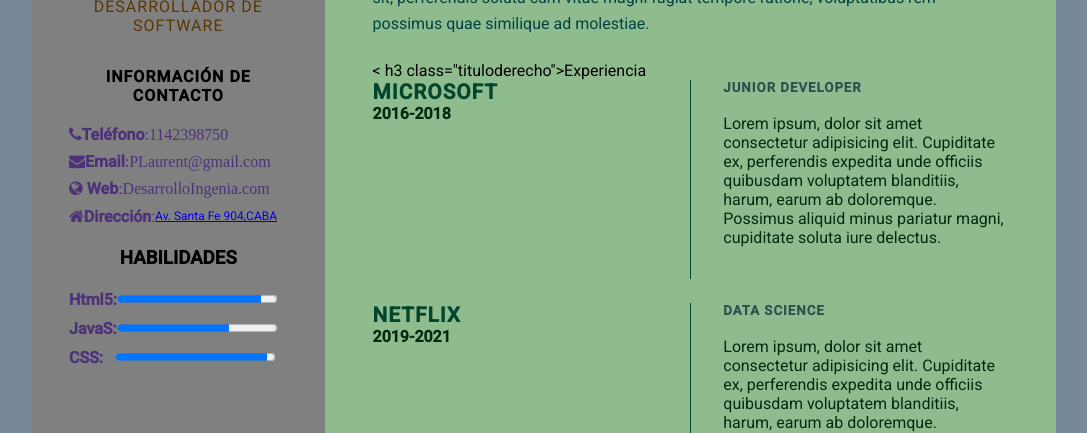
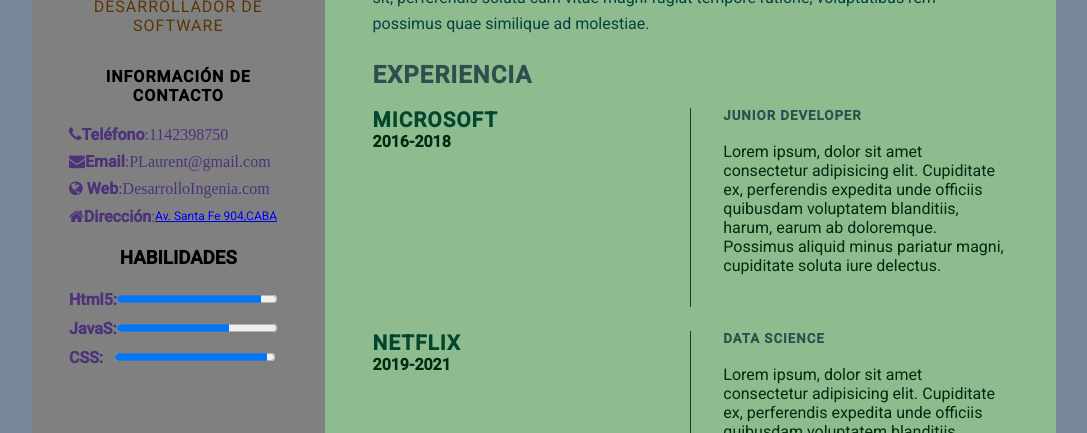
Before and after one commit to SergVega08/PROYECTOCV3, a plain HTML site: page index.html in a window 1280 px wide. Shown: the part 305-738 px from the top of the page, without its empty margins (96-1183 px from the left). Drawn offline with Linux system fonts and the light colour scheme.

Commit message:
Update index.html
Signed-off-by: SergVega08 <123429279+SergVega08@users.noreply.github.com>

```diff
--- a/index.html
+++ b/index.html
@@ -140,7 +140,7 @@
             </p>
 
         <section class="experiencia">
-           < h3 class="tituloderecho">Experiencia</h3>
+           <h2 class="tituloderecho">Experiencia</h2>
                <div class="años">
                    <div class="tlizquierdocontenedor">
                     <h5 class="tituloizquierdo">Microsoft</h5>
```
